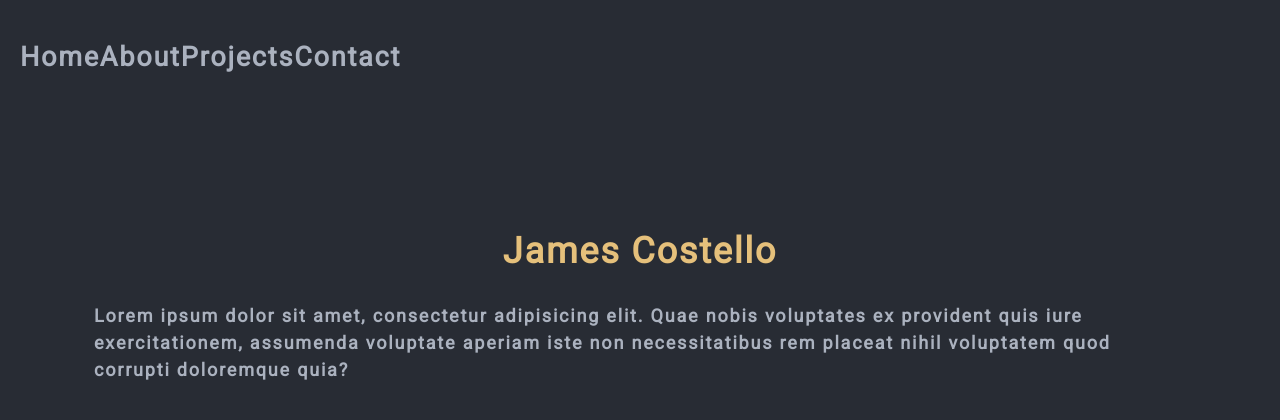
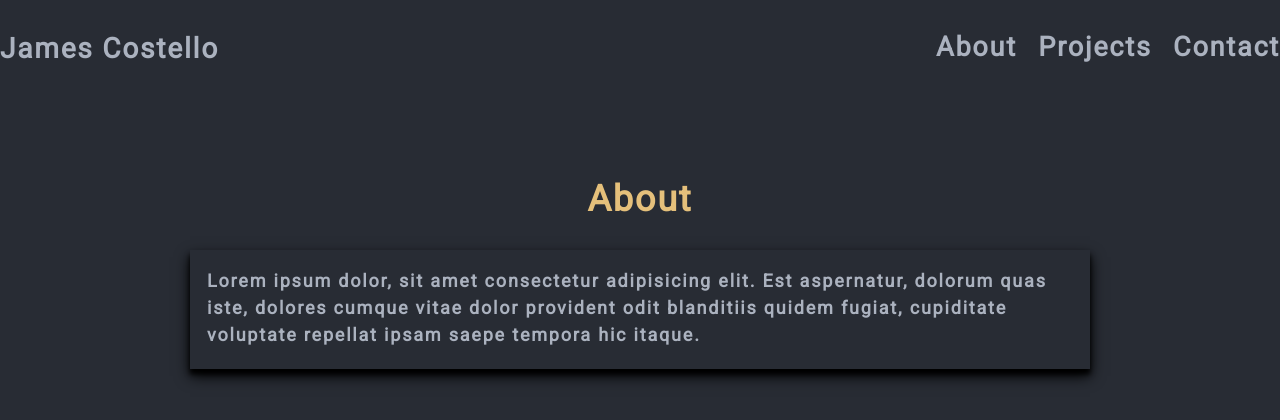
Before and after one commit to JamesCostello-dev/Portfolio, a React app: page / in a window 1280 px wide. Built offline with nearby package versions, Linux system fonts and the light colour scheme.

Commit message:
still working on header

```diff
--- a/src/Components/Margin/Header/index.js
+++ b/src/Components/Margin/Header/index.js
@@ -1,12 +1,11 @@
 import React, { useState } from "react";
 import Nav from "../Nav";
-import Home from "../../Pages/Home";
 import About from "../../Pages/About";
 import Projects from "../../Pages/Projects";
 import Contact from "../../Pages/Contact";
 
 const Header = () => {
-  const [currentPage, handlePageChange] = useState("Home");
+  const [currentPage, handlePageChange] = useState("About");
 
   const renderPage = () => {
     switch (currentPage) {
@@ -17,14 +16,17 @@ const Header = () => {
       case "Contact":
         return <Contact />;
       default:
-        return <Home />;
+        return <About />;
     }
   };
   return (
     <div>
-      <header>
-        <Nav currentPage={currentPage} handlePageChange={handlePageChange} />
-      </header>
+      <div>
+        <header>
+          <h3>James Costello</h3>
+          <Nav currentPage={currentPage} handlePageChange={handlePageChange} />
+        </header>
+      </div>
       <main>
         <div>{renderPage(currentPage)}</div>
       </main>
--- a/src/Components/Margin/Nav/index.js
+++ b/src/Components/Margin/Nav/index.js
@@ -1,7 +1,7 @@
 import React from "react";
 
 const Nav = (props) => {
-  const pages = ["Home", "About", "Projects", "Contact"];
+  const pages = ["About", "Projects", "Contact"];
 
   return (
     <ul className="nav nav-pages">
--- a/src/Components/Pages/Home/index.js
+++ b/src/Components/Pages/Home/index.js
@@ -1,17 +1,8 @@
 import React from "react";
+import About from "../About";
 
 const Home = () => {
-  return (
-    <div>
-      <h1>James Costello</h1>
-      <p>
-        Lorem ipsum dolor sit amet, consectetur adipisicing elit. Quae nobis
-        voluptates ex provident quis iure exercitationem, assumenda voluptate
-        aperiam iste non necessitatibus rem placeat nihil voluptatem quod
-        corrupti doloremque quia?
-      </p>
-    </div>
-  );
+  return <About />;
 };
 
 export default Home;
--- a/src/style/index.css
+++ b/src/style/index.css
@@ -1,6 +1,6 @@
 main {
   margin: 0 auto;
-  max-width: 90%;
+  max-width: 80%;
   padding: 50px 30px;
 }
 
@@ -47,7 +47,7 @@ h6 {
 
 h1 {
   font-size: 2.25rem;
-  padding-top: 150px;
+  padding-top: 0px;
   color: var(--yellow);
 }
 
@@ -67,20 +67,30 @@ h6 {
   font-size: 1rem;
 }
 
+header {
+  display: flex;
+  width: 70%;
+  align-items: center;
+  font-size: 18px;
+}
+
 ul.nav.nav-pages {
+  top: 0;
+  right: 0;
   position: fixed;
-  top: 0;
-  left: 0;
   width: 30%;
   box-sizing: border-box;
   display: flex;
   align-items: center;
   justify-content: space-between;
   z-index: 1000;
-  padding: 10px 20px;
   background-color: var(--black);
   font-size: 1.5em;
   list-style-type: none;
+}
+
+li {
+  list-style: none;
 }
 
 a {
```
